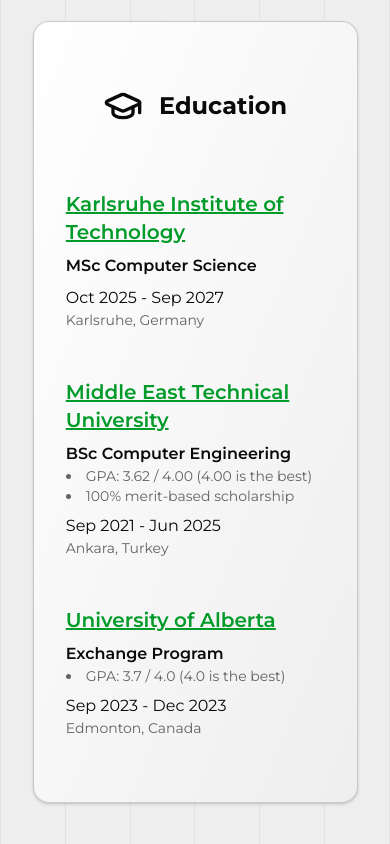
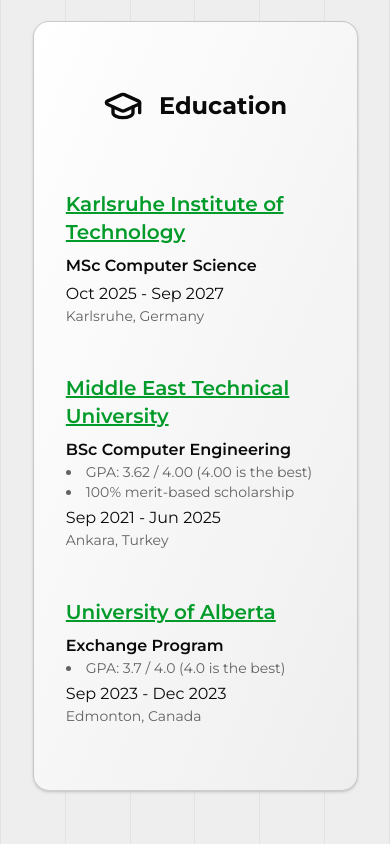
Before and after one commit to Akbro23/akbro23.github.io, a Next.js app: page / in a window 390 px wide. Shown: the part 1809-2653 px from the top of the page. Built offline with nearby package versions, Linux system fonts and the light colour scheme.

Commit message:
fix (education): gap size

```diff
--- a/components/education.tsx
+++ b/components/education.tsx
@@ -74,7 +74,7 @@
   duration: string;
   location: string;
 }) => (
-  <div className="flex flex-col lg:flex-row justify-between gap-2">
+  <div className="flex flex-col lg:flex-row justify-between gap-1">
     <div>
       <Link href={href} target="_blank">
         <h3 className="text-xl lg:text-2xl font-semibold text-primary underline hover:no-underline transition">
```
